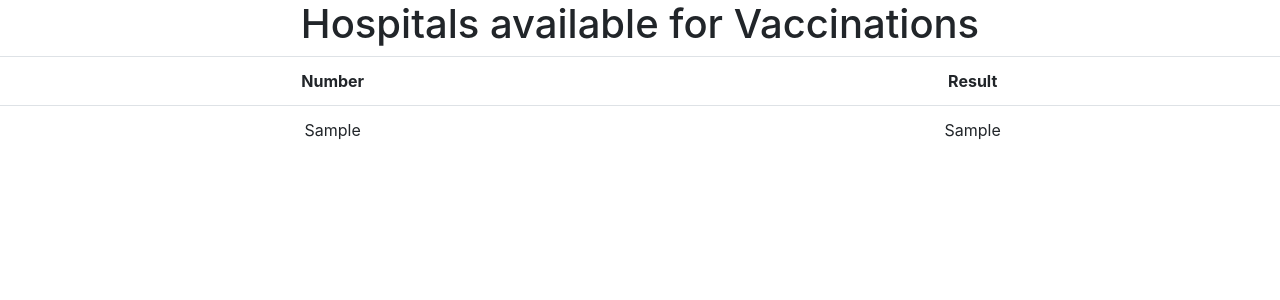
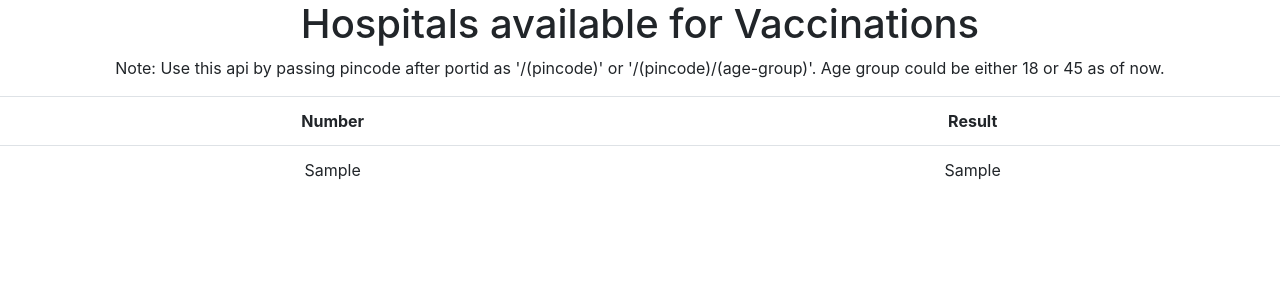
Before and after one commit to nadeemali001/cowinapi, a Flask app: template templates/index.html in a window 1280 px wide. Shown: the top 300 px of the page. Run offline with Flask 2, Linux system fonts and the light colour scheme; the template is opened without the code that fills it: most values are stand-ins (such as "Sample title", 1, 10 or a date in 2020); some libraries are stand-ins or nearby versions.

Commit message:
make it better

```diff
--- a/app.py
+++ b/app.py
@@ -3,13 +3,14 @@ import json, datetime, sys, urllib.request
 
 app = Flask(__name__)
 
-def cowin_api(idx):
+def cowin_api(pin,age):
     d=datetime.datetime.now()
     date=d.strftime("%d-%m-%Y")
-    district_id=idx
-    age = 18
-    #url = 'https://cdn-api.co-vin.in/api/v2/appointment/sessions/public/calendarByPin?pincode='+pincode+'&date='+date
-    url = 'https://cdn-api.co-vin.in/api/v2/appointment/sessions/public/calendarByDistrict?district_id='+district_id+'&date='+date
+    #district_id=distid
+    pincode=pin
+    age = age
+    url = 'https://cdn-api.co-vin.in/api/v2/appointment/sessions/public/calendarByPin?pincode='+pincode+'&date='+date
+    #url = 'https://cdn-api.co-vin.in/api/v2/appointment/sessions/public/calendarByDistrict?district_id='+district_id+'&date='+date
     #print(url)
     response = urllib.request.urlopen(url)
     data = json.loads(response.read())
@@ -29,7 +30,7 @@ def cowin_api(idx):
                             for key,value in data1.items():
                                 if (key=='available_capacity' and value>0):
                                     #print('{} Vaccine(s) is(are) available for {}+ age at {} for {}. Please book now.'.format(value,age,name,dt))
-                                    list1.append('{} Vaccine(s) is(are) available for {}+ age at {} for {}. Please book now.'.format(value,age,name,dt))
+                                    list1.append('{} Vaccine(s) is(are) available for {}+ age at {} for {}.'.format(value,age,name,dt))
     #print(list1)
     dictOfWords = { i : list1[i] for i in range(0, len(list1) ) }
     #print (dictOfWords)
@@ -37,9 +38,10 @@ def cowin_api(idx):
 
 
 @app.route('/')
-@app.route('/<idx>')
+@app.route('/<pin>/<age>')
 @app.route('/index')
-def co_api(idx=670):
-    dict1 = cowin_api(str(idx))
+@app.route('/<pin>')
+def co_api(pin=226010,age=45):
+    dict1 = cowin_api(str(pin),age)
     #print(dict1)
     return render_template('index.html', dict1=dict1)
--- a/templates/index.html
+++ b/templates/index.html
@@ -10,6 +10,7 @@
     <div class="col-md-12 text-center">
 
         <h1>Hospitals available for Vaccinations</h1>
+        <p> Note: Use this api by passing pincode after portid as '/(pincode)' or '/(pincode)/(age-group)'. Age group could be either 18 or 45 as of now.</p>
         <table class="table table-hover">
             <tr>
                     <th>Number</th>
```
